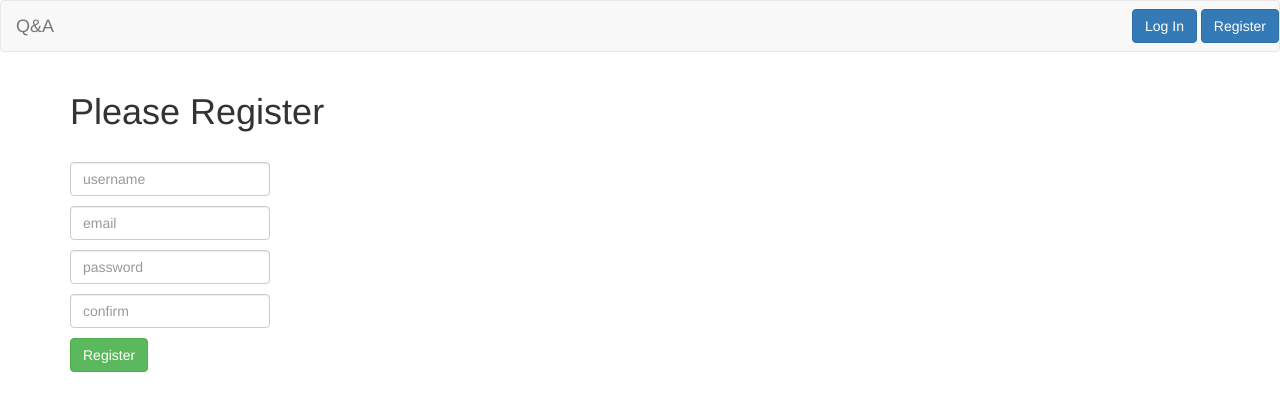
After one commit to dimaosa/Flask_QA_app, a Flask app: page /register in a window 1280 px wide. The commit adds this page. Shown: the top 411 px of the page. Run offline with Flask 2, Linux system fonts and the light colour scheme; some libraries are stand-ins or nearby versions.

Commit message:
added registration, wtf-forms etc

```diff
--- a/project/templates/base.html
+++ b/project/templates/base.html
@@ -1,10 +1,34 @@
 <html>
 <head>
-	<title>Flask Intro</title>
+	<title>Q&#38A</title>
 	<meta name="viewpoint" content="width=device-width, initial-scale=1.0">
 	<link rel="stylesheet" media="screen" href="static/bootstrap.min.css">
 </head>
 <body>
+
+	<nav class="navbar navbar-default">
+		<div class="container-fluid">
+			<!-- Brand and toggle get grouped for better mobile display -->
+			<div class="navbar-header">
+				<a class="navbar-brand" href="{{ url_for('home.home') }}">Q&#38A</a>
+			</div>
+			{% if current_user.is_authenticated() %}
+			<p class="navbar-text">Signed in as <a href="{{ url_for('users.profile')}}" class="navbar-link">{{current_user.name}}</a></p>
+			{% endif %}
+			<ul class="nav navbar-nav navbar-right">
+					{% if current_user.is_authenticated() %}
+
+					<a class="btn btn-danger navbar-btn" type="button" href="{{ url_for('users.logout') }}">Log Out</a>
+
+					{% else %}
+					<a class="btn btn-primary navbar-btn" type="button" href="{{ url_for('users.login') }}">Log In</a>
+					<a class="btn btn-primary navbar-btn" type="button" href="{{ url_for('users.register') }}">Register</a>
+
+					{% endif %}
+
+				</ul>
+		</div><!-- /.container-fluid -->
+	</nav>
 
 	<div class="container">
 
@@ -21,7 +45,7 @@
 		<strong>Sys Logs:</strong> <br>
 		<ul></ul>
 		{% for message in get_flashed_messages() %}
-			<li>      {{ message }}</li>
+			<li> {{ message }}</li>
 		{% endfor %}
 		<ul></ul>
 	{% endif %}
--- /dev/null
+++ b/project/users/form.py
@@ -0,0 +1,27 @@
+from flask_wtf import Form
+from wtforms import TextField, PasswordField
+from wtforms.validators import DataRequired, Length, Email, EqualTo
+
+class LoginForm(Form):
+	username = TextField('Username', validators=[DataRequired()])
+	password = PasswordField('Password', validators=[DataRequired()])
+
+class RegisterForm(Form):
+    username = TextField(
+        'username',
+        validators=[DataRequired(), Length(min=3, max=25)]
+    )
+    email = TextField(
+        'email',
+        validators=[DataRequired(), Email(message=None), Length(min=6, max=40)]
+    )
+    password = PasswordField(
+        'password',
+        validators=[DataRequired(), Length(min=6, max=25)]
+    )
+    confirm = PasswordField(
+        'Repeat password',
+        validators=[
+            DataRequired(), EqualTo('password', message='Passwords must match.')
+        ]
+    )
--- /dev/null
+++ b/project/users/templates/register.html
@@ -0,0 +1,52 @@
+{% extends "base.html" %}
+
+{% block content %}
+
+<h1>Please Register</h1>
+<br>
+<form class="form-register" role="form" method="post" action="">
+  {{ form.csrf_token }}
+  <p>
+    {{ form.username(placeholder="username", style="width:200px", class="form-control") }}
+    <span class="error">
+      {% if form.username.errors %}
+        {% for error in form.username.errors %}
+          {{ error }}
+        {% endfor %}
+      {% endif %}
+    </span>
+  </p>
+  <p>
+  {{ form.email(placeholder="email", style="width:200px", class="form-control") }}
+    <span class="error">
+      {% if form.email.errors %}
+        {% for error in form.email.errors %}
+          {{ error }}
+        {% endfor %}
+      {% endif %}
+    </span>
+  </p>
+  <p>
+  {{ form.password(placeholder="password", style="width:200px", class="form-control") }}
+    <span class="error">
+      {% if form.password.errors %}
+        {% for error in form.password.errors %}
+          {{ error }}
+        {% endfor %}
+      {% endif %}
+    </span>
+  </p>
+  <p>
+  {{ form.confirm(placeholder="confirm", style="width:200px", class="form-control") }}
+    <span class="error">
+      {% if form.confirm.errors %}
+        {% for error in form.confirm.errors %}
+          {{ error }}
+        {% endfor %}
+      {% endif %}
+    </span>
+  </p>
+  <button class="btn btn-success" type="submit">Register</button>
+</form>
+
+{% endblock content %}
--- a/project/users/views.py
+++ b/project/users/views.py
@@ -6,7 +6,10 @@ from flask import flash, redirect, render_template, request, \
     session, url_for, Blueprint
 
 from functools import wraps
-
+from project import db
+from form import LoginForm, RegisterForm
+from flask.ext.login import login_user, login_required, logout_user
+from project.models import User, bcrypt
 ################
 #### config ####
 ################
@@ -16,22 +19,6 @@ users_blueprint = Blueprint(
     template_folder='templates'
 )
 
-##########################
-#### helper functions ####
-##########################
-
-
-def login_required(test):
-    @wraps(test)
-    def wrap(*args, **kwargs):
-        if 'logged_in' in session:
-            return test(*args, **kwargs)
-        else:
-            flash('You need to login first.')
-            return redirect(url_for('users.login'))
-    return wrap
-
-
 ################
 #### routes ####
 ################
@@ -40,20 +27,49 @@ def login_required(test):
 @users_blueprint.route('/login', methods=['GET', 'POST'])
 def login():
     error = None
+
+    form = LoginForm(request.form)
+
     if request.method == 'POST':
-        if (request.form['username'] != 'admin') \
-                or request.form['password'] != 'admin':
-            error = 'Invalid Credentials. Please try again.'
-        else:
-            session['logged_in'] = True
-            flash('You were logged in.')
-            return redirect(url_for('home.home'))
-    return render_template('login.html', error=error)
+        if form.validate_on_submit():
+            user = User.query.filter_by(name=request.form['username']).first()
+            if user is not None and bcrypt.check_password_hash(
+                user.password, request.form['password'] ):
+                login_user(user)
+                #session['logged_in'] = True
+                flash('You were logged in.')
+                return redirect(url_for('home.home'))
+
+            else:
+                error = 'Invalid Credentials. Please try again.'
+
+    return render_template('login.html',form=form, error=error)
+
+
+@users_blueprint.route('/register', methods=['GET', 'POST'])
+def register():
+    form = RegisterForm()
+    if form.validate_on_submit():
+        user = User(
+            name=form.username.data,
+            email=form.email.data,
+            password=form.password.data,
+        )
+        db.session.add(user)
+        db.session.commit()
+        login_user(user) #comes with Flask-Login
+        return redirect(url_for('home.home'))
+    return render_template('register.html', form=form)
 
 
 @users_blueprint.route('/logout')
 @login_required
 def logout():
-    session.pop('logged_in', None)
+    logout_user()
     flash('You were logged out.')
-    return redirect(url_for('home.welcome'))
+    return redirect(url_for('home.home'))
+
+@users_blueprint.route('/profile')
+@login_required
+def profile():
+    return render_template('profile.html')
--- a/requirements.txt
+++ b/requirements.txt
@@ -1,9 +1,11 @@
 alembic==0.7.4
 Flask==0.10.1
 Flask-Bcrypt==0.6.0
+Flask-Login==0.2.11
 Flask-Migrate==1.3.0
 Flask-Script==2.0.5
 Flask-SQLAlchemy==2.0
+Flask-WTF==0.11
 gnureadline==6.3.3
 gunicorn==19.1.1
 ipython==2.3.1
@@ -15,3 +17,4 @@ psycopg2==2.5.4
 py-bcrypt==0.4
 SQLAlchemy==0.9.8
 Werkzeug==0.9.6
+WTForms==2.0.2
```
Also changed, not shown: project/__init__.py (+11 -0 lines), project/home/templates/index.html (+14 -4 lines), project/home/views.py (+0 -15 lines), project/models.py (+13 -0 lines), project/users/templates/login.html (+27 -9 lines), project/users/templates/profile.html (added, +10 -0 lines), 1 other file.
